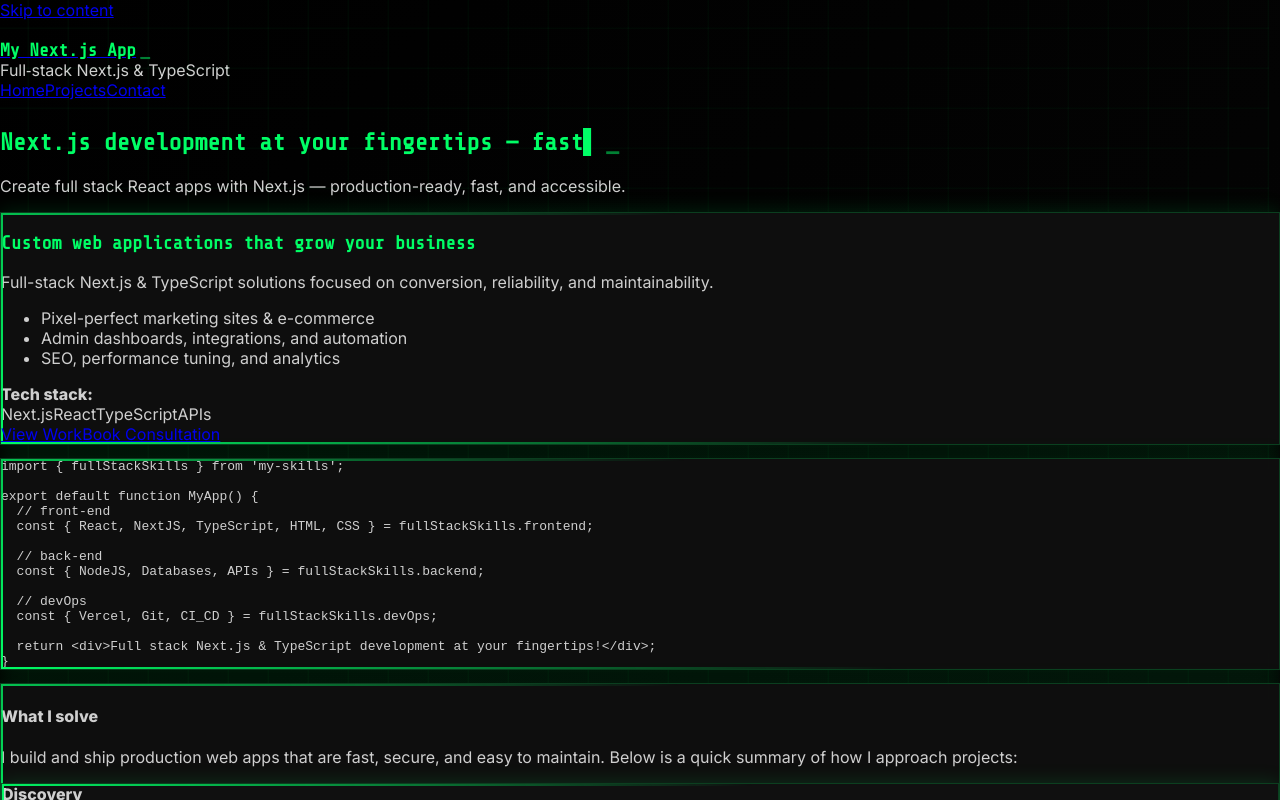
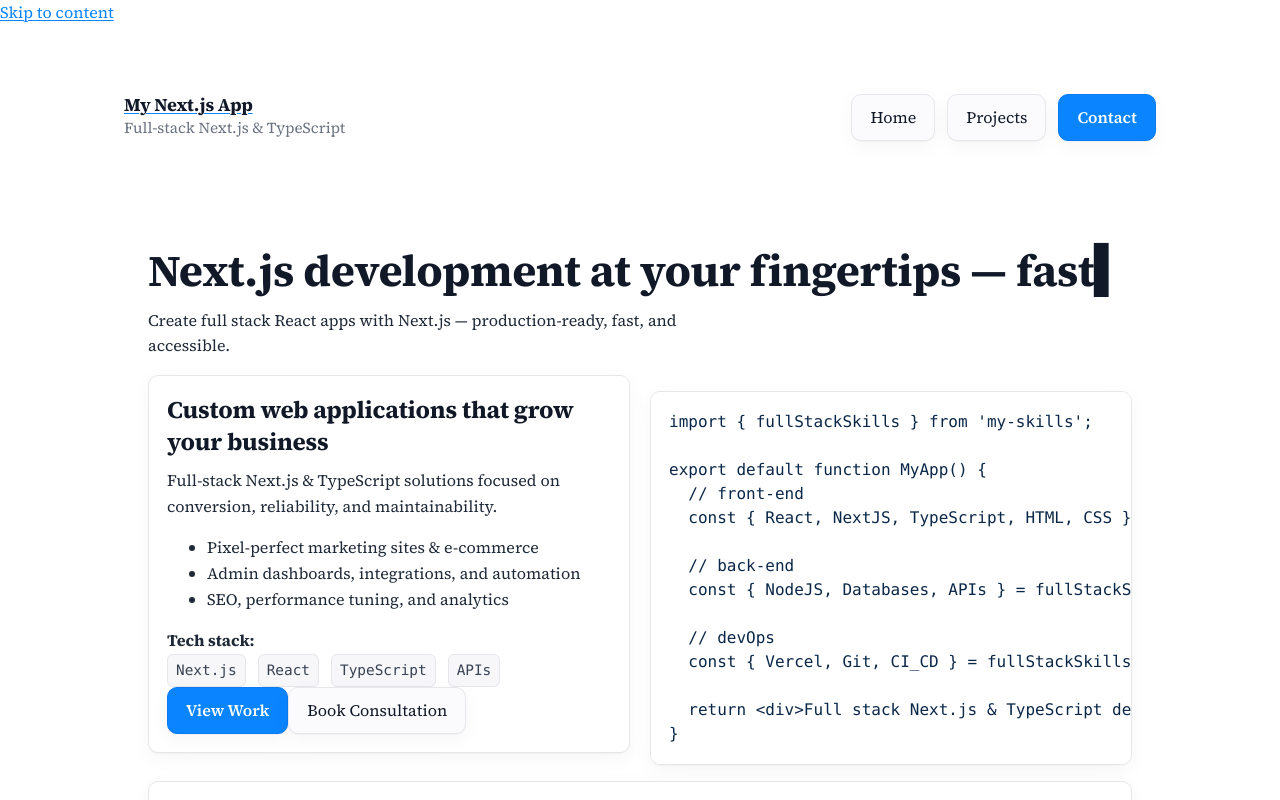
Before and after one commit to fullstacknyc/portfolio, a Next.js app: page / in a window 1280 px wide. Shown: the top 800 px of the page. Built offline with nearby package versions, Linux system fonts and the light colour scheme.

Commit message:
Update globals.css

```diff
--- a/src/app/globals.css
+++ b/src/app/globals.css
@@ -1,100 +1,188 @@
-/* globals.css — Hacker Terminal ++ Beyond */
+/* globals.css — Crisp Paper + Humane UI (Opposite of Hacker Neon) */
 
-/* Import futuristic font pair */
-@import url('https://fonts.googleapis.com/css2?family=Inter:wght@400;600;800&family=Share+Tech+Mono&display=swap');
+/* Font: classic, print-friendly */
+@import url('https://fonts.googleapis.com/css2?family=Source+Serif+4:wght@400;600;700&display=swap');
 
 :root {
-  --bg-1: #000;
-  --bg-2: rgba(17, 17, 17, 0.85);
-  --text: #cfcfcf;
-  --muted: #888;
-  --accent: #00ff66;
-  --border: #222;
-  --radius: 12px;
-  --transition: 250ms cubic-bezier(.2,.8,.3,1);
-  --shadow: 0 0 20px rgba(0, 255, 102, 0.15);
-  --shadow-hover: 0 0 35px rgba(0, 255, 102, 0.35);
-  --max-width: 1200px;
-  --content-gap: 1.5rem;
+  --bg-1: #ffffff;
+  --bg-2: #fbfbfd;
+  --text: #1f2937;         /* near-neutral ink */
+  --muted: #6b7280;        /* gentle secondary */
+  --accent: #0a84ff;       /* accessible blue */
+  --border: #e5e7eb;       /* soft hairline */
+  --radius: 10px;
+  --transition: 120ms ease; /* restrained motion */
+  --shadow: 0 1px 1px rgba(17,24,39,0.03), 0 6px 20px rgba(17,24,39,0.04);
+  --shadow-hover: 0 2px 8px rgba(17,24,39,0.06), 0 12px 28px rgba(17,24,39,0.06);
+  --max-width: 1080px;
+  --content-gap: 1.25rem;
 }
 
-/* Background with animated neon grid */
-body {
+/* Reset */
+*,
+*::before,
+*::after { box-sizing: border-box; }
+
+html, body {
   margin: 0;
-  font-family: Inter, sans-serif;
-  background: linear-gradient(135deg, #000 0%, #050505 100%);
+  padding: 0;
+  height: 100%;
+  font-family: "Source Serif 4", Georgia, "Times New Roman", Times, serif;
+  background: var(--bg-1);
   color: var(--text);
-  overflow-x: hidden;
-  position: relative;
+  line-height: 1.6;
+  -webkit-font-smoothing: antialiased;
+  -moz-osx-font-smoothing: grayscale;
+  text-rendering: optimizeLegibility;
 }
 
-body::before {
-  content: "";
-  position: fixed;
-  inset: 0;
-  background:
-    linear-gradient(transparent 95%, rgba(0,255,102,0.05) 100%),
-    linear-gradient(90deg, transparent 95%, rgba(0,255,102,0.05) 100%);
-  background-size: 40px 40px;
-  z-index: 0;
-  animation: gridShift 20s linear infinite;
+/* Layout */
+.container {
+  max-width: var(--max-width);
+  margin: 48px auto;
+  padding: 0 24px;
 }
 
-@keyframes gridShift {
-  0% { transform: translate(0,0); }
-  100% { transform: translate(-40px,-40px); }
+/* Typography */
+h1, h2, h3, h4, h5, h6 {
+  color: #111827;
+  margin: 0 0 0.6rem 0;
+  font-weight: 700;
+  letter-spacing: -0.01em;
+}
+h1 { font-size: clamp(2rem, 4vw, 2.75rem); line-height: 1.2; }
+h2 { font-size: clamp(1.5rem, 2.5vw, 2rem); line-height: 1.3; }
+h3 { font-size: clamp(1.25rem, 2vw, 1.5rem); line-height: 1.35; }
+
+p {
+  margin: 0 0 1rem 0;
+  color: var(--text);
+  max-width: 72ch;
 }
 
-/* Headings with glitch effect */
-h1, h2, h3 {
+.small { font-size: 0.95rem; color: var(--muted); }
+
+/* Links: underline-first, calm hover */
+a {
   color: var(--accent);
-  font-family: "Share Tech Mono", monospace;
-  position: relative;
-  overflow: hidden;
+  text-decoration: underline;
+  text-decoration-thickness: 1px;
+  text-underline-offset: 2px;
+  transition: color var(--transition), text-decoration-color var(--transition);
 }
-h1::after {
-  content: "_";
-  animation: blink 1s steps(2, start) infinite;
-  margin-left: 4px;
-}
-@keyframes blink { 50% { opacity: 0; } }
-
-/* Buttons with ripple neon hover */
-.btn {
-  position: relative;
-  overflow: hidden;
-}
-.btn::after {
-  content: "";
-  position: absolute;
-  border-radius: 50%;
-  background: rgba(0,255,102,0.3);
-  width: 5px; height: 5px;
-  left: 50%; top: 50%;
-  transform: translate(-50%,-50%) scale(0);
-  transition: transform 600ms ease, opacity 600ms ease;
-}
-.btn:hover::after {
-  transform: translate(-50%,-50%) scale(12);
-  opacity: 0;
+a:hover {
+  color: #085ed6;
+  text-decoration-color: #085ed6;
 }
 
-/* Cards with glass + neon edge */
+/* Focus states: accessible ring without jump */
+:where(a, button, .btn, input, textarea, select):focus-visible {
+  outline: 2px solid var(--accent);
+  outline-offset: 2px;
+  border-radius: 6px;
+}
+
+/* Buttons: flat, tactile, low motion */
+.btn {
+  display: inline-flex;
+  align-items: center;
+  justify-content: center;
+  padding: 10px 18px;
+  border-radius: var(--radius);
+  background: var(--bg-2);
+  border: 1px solid var(--border);
+  color: #111827;
+  cursor: pointer;
+  box-shadow: var(--shadow);
+  transition: background var(--transition), border-color var(--transition), box-shadow var(--transition);
+  text-decoration: none;
+}
+.btn:hover {
+  background: #f4f6f9;
+  border-color: #d8dee6;
+  box-shadow: var(--shadow-hover);
+}
+.btn--neon { /* renamed style preserved as opposite: primary button */
+  background: var(--accent);
+  border-color: #0a7af0;
+  color: #ffffff;
+  font-weight: 600;
+}
+.btn--neon:hover {
+  background: #0a7af0;
+  border-color: #0869cf;
+  box-shadow: var(--shadow-hover);
+}
+
+/* Cards: paper surfaces, subtle elevation */
 .card {
-  background: var(--bg-2);
-  backdrop-filter: blur(12px);
-  border: 1px solid rgba(0,255,102,0.2);
+  background: #ffffff;
+  border: 1px solid var(--border);
+  border-radius: var(--radius);
+  padding: 18px;
   box-shadow: var(--shadow);
-  position: relative;
+  transition: box-shadow var(--transition), border-color var(--transition), background var(--transition);
 }
-.card::before {
-  content: "";
-  position: absolute;
-  inset: 0;
-  border-radius: inherit;
-  padding: 2px;
-  background: linear-gradient(45deg, #00ff66, transparent 60%);
-  -webkit-mask: linear-gradient(#000 0 0) content-box, linear-gradient(#000 0 0);
-  -webkit-mask-composite: xor;
-  pointer-events: none;
+.card:hover {
+  box-shadow: var(--shadow-hover);
+  border-color: #dfe3ea;
 }
+
+/* Grid */
+.grid-2 {
+  display: grid;
+  grid-template-columns: 1fr 1fr;
+  gap: var(--content-gap);
+}
+@media (max-width: 780px) {
+  .grid-2 { grid-template-columns: 1fr; }
+}
+
+/* Rows */
+.row {
+  display: flex;
+  gap: 12px;
+  align-items: center;
+  flex-wrap: wrap;
+}
+
+/* Code blocks: legible, gentle contrast */
+pre, code {
+  font-family: ui-monospace, SFMono-Regular, Menlo, Monaco, Consolas, "Liberation Mono", monospace;
+  background: #f5f7fa;
+  color: #0b2748;
+  padding: 0.75rem;
+  border-radius: 8px;
+  border: 1px solid #e5e7eb;
+  overflow-x: auto;
+}
+pre { line-height: 1.5; }
+
+/* Keycap */
+.kbd {
+  font-family: ui-monospace, SFMono-Regular, Menlo, Monaco, Consolas, "Liberation Mono", monospace;
+  background: #f7f7f9;
+  border: 1px solid #e5e7eb;
+  padding: 4px 8px;
+  border-radius: 6px;
+  font-size: 0.9rem;
+  color: #374151;
+}
+
+/* Motion policy: default to low; respect user pref */
+.card, .btn, a {
+  transition: background var(--transition), color var(--transition), border-color var(--transition), box-shadow var(--transition), text-decoration-color var(--transition);
+}
+@media (prefers-reduced-motion: reduce) {
+  * { animation: none !important; transition: none !important; }
+}
+
+/* Helpful typographic utilities */
+.lead { font-size: 1.125rem; color: #374151; }
+.muted { color: var(--muted); }
+.hr {
+  height: 1px;
+  background: var(--border);
+  border: none;
+  margin: 24px 0;
+}
```
